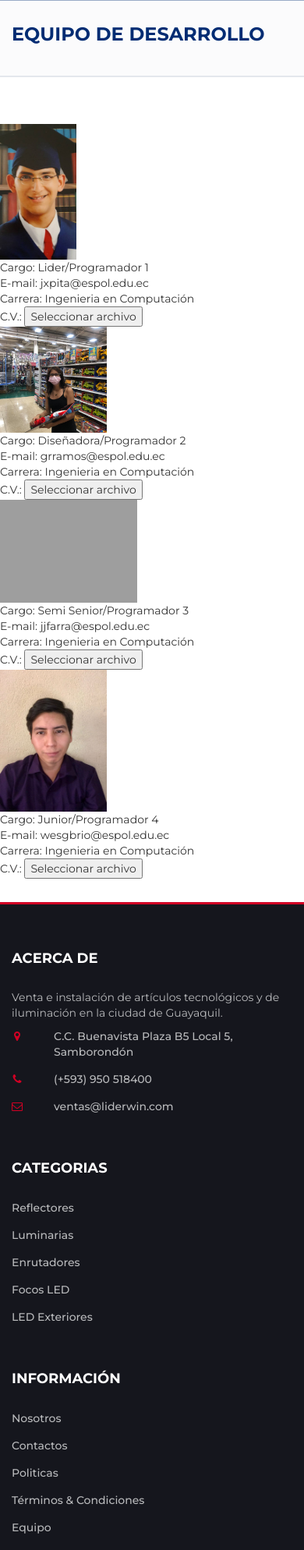
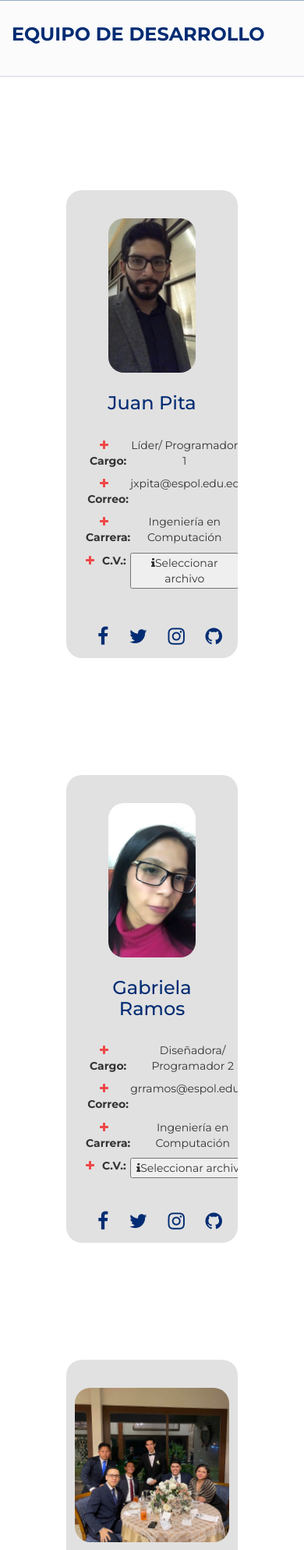
Before and after one commit to Aalzate95/LiderwinBeta, a PHP site: page /equipo.html in a window 390 px wide. Shown: the part 327-2315 px from the top of the page at 78% size. Run offline with PHP 8.4, Linux system fonts and the light colour scheme; grey boxes are pictures that could not be loaded.

Commit message:
All tabs are fully designed. PENDING: Work in application responsiveness!

```diff
--- a/css/style.css
+++ b/css/style.css
@@ -2263,36 +2255,76 @@ form select.input-select {
 	12 -> TEAM
 ===========================================================*/
 
-.position-absolute{
+.team {
   display: flex;
+  flex-wrap: wrap;
   justify-content: center;
+  text-align: center;
+  margin-bottom: 7.5rem;
+  padding: 1rem;
+}
+
+.member {
+  margin: 7.5rem;
+  padding: 2.5rem;
+  height: 600px;
+  background: #E1E1E1;
+  border-radius: 20px;
+  overflow: hidden;
+}
+
+.team .member .member-img {
+  display: flex;
+  justify-content: center; /* ya lo logré bai :3 */
   align-items: center;
-}
-
-.fotoJuan{
-  height: 25%;
-  width: 25%;
-  background-color: #C4C4C4;
-}
-
-.fotoGabriela{
+  width: auto;
   height: 40%;
-  width: 35%
-}
-
-.fotoJoby{
-  height: 30%;
-  width: 45%;
-}
-
-.fotoWesley{
-  width: 35%;
-  height: 39%;
-}
-
-#contenido{
-  columns: 2;
-  justify-items: center;
+}
+.team .member .member-img>img {
+  width: auto;
+  height: 90%;
+  border-radius: 20px;
+  transform: scale(1);
+  transition: 0.2s;
+}
+
+.team .member .member-img>img:hover {
+  transform: scale(1.1);
+  transition: 0.2s;
+}
+
+.member-name .title {
+  font-weight: 500;
+  text-transform: capitalize;
+}
+
+.member-info {
+  display: grid;
+  grid-template-columns: 1fr 2fr;
+  row-gap: 1ch;
+  justify-items: baseline;
+  margin-bottom: 7.5em;
+}
+
+.member-info .member-data {
+  font-weight: 600;
+}
+
+.member-info span.member-data i {
+  margin-right: 1rem;
+  color: rgba(243, 19, 19, 0.75);
+}
+
+.social-networks {
+  font-size: 2.5rem;
+  position: absolute;
+  right: 0;
+  bottom: 0;
+  margin: 1rem;
+}
+
+.social-networks a {
+  margin: 1rem;
 }
 
 /*=========================================================
@@ -2300,13 +2332,13 @@ form select.input-select {
 ===========================================================*/
 
 #footer {
-  background: #15161D;
+  background: #012C73;;
   color: #B9BABC;
   border-top: 3px solid #D10024;
 }
 
 #bottom-footer {
-  background: #1E1F29;
+  background: #012C73;;
 }
 
 .footer {
--- a/equipo.html
+++ b/equipo.html
@@ -216,50 +216,112 @@
 			<div class="container">
 				<!-- row -->
 				<div class="row">
-          <!-- INFO 1 -->
-          <div class="contenedor1 ">
-            <img class="fotoJuan" src="img/colaboradores/Juan.jpg" alt="fotoJuan">
-            <ul>
-              <li>Cargo: <span>Lider/Programador 1</span></li>
-              <li>E-mail: <span>jxpita@espol.edu.ec</span></li>
-              <li>Carrera: <span>Ingenieria en Computación</span></li>
-              <li>C.V.: <button>Seleccionar archivo</button> </li>
-            </ul>
+          <!-- team -->
+          <div class="team">
+
+            <!-- JUAN PITA -->
+            <div class="col-md-4 member">
+              <div class="member-img"><img src="./img/team/Juan.jpg" alt="Juan's Image"></div>
+              <div class="section-title member-name">
+                <h3 class="title">Juan Pita</h3>
+              </div>
+              <div class="member-info">
+                <span class="member-data"><i class="fa fa-plus"></i>Cargo:</span>
+                <span>Líder/ Programador 1</span>
+                <span class="member-data"><i class="fa fa-plus"></i>Correo:</span>
+                <span>jxpita@espol.edu.ec</span>
+                <span class="member-data"><i class="fa fa-plus"></i>Carrera:</span>
+                <span>Ingeniería en Computación</span>
+                <span class="member-data"><i class="fa fa-plus"></i>C.V.:</span>
+                <button class="resume"><i class="fa fa-info"></i>Seleccionar archivo</button>
+              </div>
+              <div class="social-networks">
+                <a href="https://www.facebook.com/jxpita17" target="_blank" rel="noopener noreferrer"><i class="fa fa-facebook"></i></a>
+                <a href="https://twitter.com/jxpita" target="_blank" rel="noopener noreferrer"><i class="fa fa-twitter"></i></a>
+                <a href="https://www.instagram.com/jxpita" target="_blank" rel="noopener noreferrer"><i class="fa fa-instagram"></i></a>
+                <a href="https://github.com/jxpita" target="_blank" rel="noopener noreferrer"><i class="fa fa-github"></i></a>
+              </div>
+            </div>
+            <!-- /JUAN PITA -->
+
+            <!-- GABRIELA RAMOS -->
+            <div class="col-md-4 member">
+              <div class="member-img"><img src="./img/team/Gabriela.jpg" alt="Gabrielas's Image"></div>
+              <div class="section-title member-name">
+                <h3 class="title">Gabriela Ramos</h3>
+              </div>
+              <div class="member-info">
+                <span class="member-data"><i class="fa fa-plus"></i>Cargo:</span>
+                <span>Diseñadora/ Programador 2</span>
+                <span class="member-data"><i class="fa fa-plus"></i>Correo:</span>
+                <span>grramos@espol.edu.ec</span>
+                <span class="member-data"><i class="fa fa-plus"></i>Carrera:</span>
+                <span>Ingeniería en Computación</span>
+                <span class="member-data"><i class="fa fa-plus"></i>C.V.:</span>
+                <button class="resume"><i class="fa fa-info"></i>Seleccionar archivo</button>
+              </div>
+              <div class="social-networks">
+                <a href="https://www.facebook.com/profile.php?id=100052190711172" target="_blank" rel="noopener noreferrer"><i class="fa fa-facebook"></i></a>
+                <a href="https://twitter.com/gabrielaraamoss" target="_blank" rel="noopener noreferrer"><i class="fa fa-twitter"></i></a>
+                <a href="https://www.instagram.com/gabrielaramosbaque" target="_blank" rel="noopener noreferrer"><i class="fa fa-instagram"></i></a>
+                <a href="https://github.com/gabrielaraamoss" target="_blank" rel="noopener noreferrer"><i class="fa fa-github"></i></a>
+              </div>
+            </div>
+            <!-- /GABRIELA RAMOS -->
+
+            <!-- JOBY FARRA -->
+            <div class="col-md-4 member">
+              <div class="member-img"><img src="./img/team/Joby.jpg" alt="Joby's Image"></div>
+              <div class="section-title member-name">
+                <h3 class="title">Joby Farra</h3>
+              </div>
+              <div class="member-info">
+                <span class="member-data"><i class="fa fa-plus"></i>Cargo:</span>
+                <span>Semi Senior/ Programador 3</span>
+                <span class="member-data"><i class="fa fa-plus"></i>Correo:</span>
+                <span>jjfarra@espol.edu.ec</span>
+                <span class="member-data"><i class="fa fa-plus"></i>Carrera:</span>
+                <span>Ingeniería en Computación</span>
+                <span class="member-data"><i class="fa fa-plus"></i>C.V.:</span>
+                <button class="resume"><i class="fa fa-info"></i>Seleccionar archivo</button>
+              </div>
+              <div class="social-networks">
+                <a href="https://www.facebook.com/jobyfarra" target="_blank" rel="noopener noreferrer"><i class="fa fa-facebook"></i></a>
+                <a href="https://twitter.com/jobyfarra" target="_blank" rel="noopener noreferrer"><i class="fa fa-twitter"></i></a>
+                <a href="https://www.instagram.com/jobyfarra" target="_blank" rel="noopener noreferrer"><i class="fa fa-instagram"></i></a>
+                <a href="https://github.com/jfnodel" target="_blank" rel="noopener noreferrer"><i class="fa fa-github"></i></a>
+              </div>
+            </div>
+            <!-- /JOBY FARRA -->
+
+            <!-- WESLEY BRIONES -->
+            <div class="col-md-4 member">
+              <div class="member-img"><img src="./img/team/Wesley.jpg" alt="Wesley's Image"></div>
+              <div class="section-title member-name">
+                <h3 class="title">Wesley Briones</h3>
+              </div>
+              <div class="member-info">
+                <span class="member-data"><i class="fa fa-plus"></i>Cargo:</span>
+                <span>Junior/ Programador 2</span>
+                <span class="member-data"><i class="fa fa-plus"></i>Correo:</span>
+                <span>wesgbrio@espol.edu.ec</span>
+                <span class="member-data"><i class="fa fa-plus"></i>Carrera:</span>
+                <span>Ingeniería en Computación</span>
+                <span class="member-data"><i class="fa fa-plus"></i>C.V.:</span>
+                <button class="resume"><i class="fa fa-info"></i>Seleccionar archivo</button>
+              </div>
+              <div class="social-networks">
+                <a href="https://www.facebook.com/wesley.briones" target="_blank" rel="noopener noreferrer"><i class="fa fa-facebook"></i></a>
+                <a href="#" target="_blank" rel="noopener noreferrer"><i class="fa fa-twitter"></i></a>
+                <a href="https://www.instagram.com/wesleybriones" target="_blank" rel="noopener noreferrer"><i class="fa fa-instagram"></i></a>
+                <a href="https://github.com/wesleybriones" target="_blank" rel="noopener noreferrer"><i class="fa fa-github"></i></a>
+              </div>
+            </div>
+            <!-- /WESLEY BRIONES -->
+
           </div>
-          <!-- /INFO 1 -->
-          <!-- INFO 2 -->
-          <div class="contenedor2">
-            <img class="fotoGabriela" src="img/colaboradores/Gabriela.jpg" alt="fotoGaby">
-            <ul>
-              <li>Cargo: <span>Diseñadora/Programador 2</span></li>
-              <li>E-mail: <span>grramos@espol.edu.ec</span></li>
-              <li>Carrera: <span>Ingenieria en Computación</span></li>
-              <li>C.V.: <button>Seleccionar archivo</button> </li>
-            </ul>
-          </div>
-          <!-- /INFO 2 -->
-          <!-- INFO 3 -->
-          <div class="contenedor3">
-            <img class="fotoJoby" src="img/colaboradores/Joby.jpg" alt="fotoJoby">
-            <ul>
-              <li>Cargo: <span>Semi Senior/Programador 3</span></li>
-              <li>E-mail: <span>jjfarra@espol.edu.ec</span></li>
-              <li>Carrera: <span>Ingenieria en Computación</span></li>
-              <li>C.V.: <button>Seleccionar archivo</button> </li>
-            </ul>
-          </div>
-          <!-- /INFO 3 -->
-          <!-- INFO 4 -->
-          <div class="contenedor4">
-            <img class="fotoWesley" src="img/colaboradores/Wesley.jpg" alt="fotoWesley">
-            <ul>
-              <li>Cargo: <span>Junior/Programador 4</span></li>
-              <li>E-mail: <span>wesgbrio@espol.edu.ec</span></li>
-              <li>Carrera: <span>Ingenieria en Computación</span></li>
-              <li>C.V.: <button>Seleccionar archivo</button> </li>
-            </ul>
-          </div>
-          <!-- /INFO 4 -->
+          <!-- /team -->
+
         </div>
         <!-- /row -->
 			</div>
```
Also changed, not shown: other parts of css/style.css (+16 -24 lines), servicios.html (+13 -12 lines), img/team/Gabriela.jpg (added), img/team/Joby.jpg (added), img/team/Juan.jpg (added), img/team/Wesley.jpg (added).
